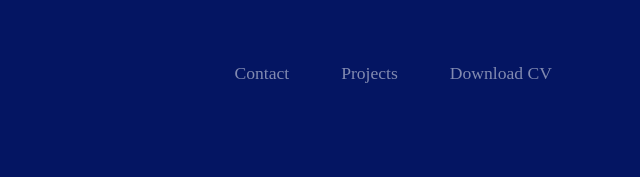
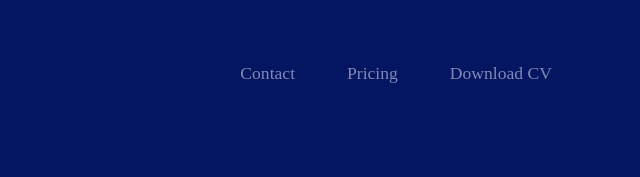
Before and after one commit to ingxfm/cv, a plain HTML site: page index.html in a window 1280 px wide. Shown: the top 177 px of the page, 510-1150 px from the left. Drawn offline with nearby package versions, Linux system fonts and the light colour scheme; a web font is replaced by a local one.

Commit message:
Update index.html

```diff
--- a/index.html
+++ b/index.html
@@ -41,7 +41,7 @@
               <a class="nav-link" href="#footer">Contact</a>
             </li>
             <li class="nav-item">
-              <a class="nav-link" href="#pricing">Projects</a>
+              <a class="nav-link" href="#pricing">Pricing</a>
             </li>
             <li class="nav-item">
               <a class="nav-link" href="#cta">Download CV</a>
```
